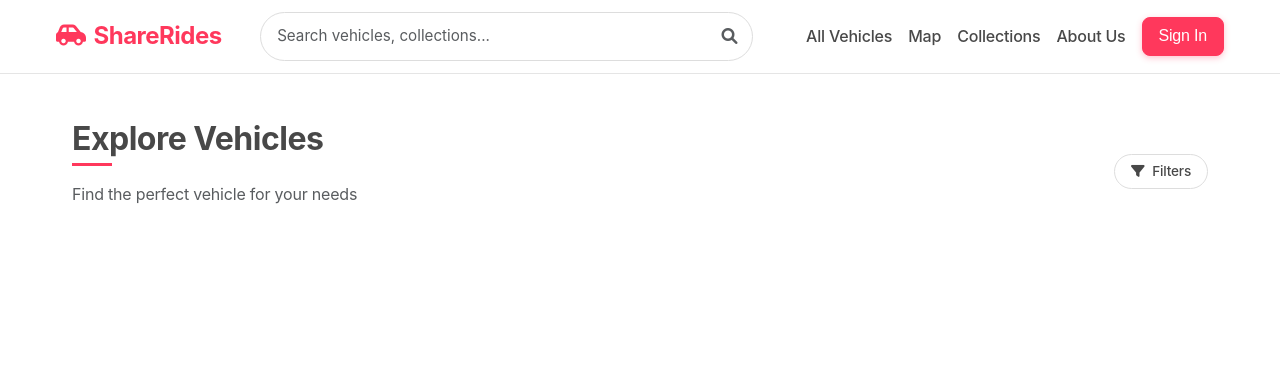
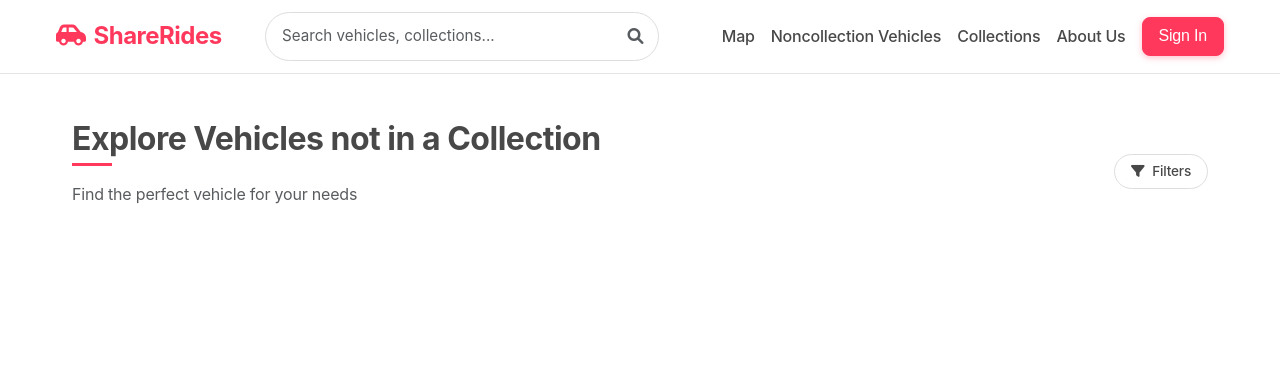
Before and after one commit to TamerTimraz/ShareRides, a Django app: page /all in a window 1280 px wide. Shown: the top 391 px of the page. Run offline with Django 5.2, Linux system fonts and the light colour scheme; data that the repository does not hold is empty; parts of the project's set-up code (start-up, migrations or seed data) failed here and were passed over; some libraries are stand-ins or nearby versions.

Commit message:
convert 'all vehicles' to 'noncollection vehicles'

```diff
--- a/vehicleLending/templates/vehicleLending/all_vehicles.html
+++ b/vehicleLending/templates/vehicleLending/all_vehicles.html
@@ -68,7 +68,7 @@
 <div class="container mt-4 mb-5">
     <div class="d-flex flex-column flex-md-row justify-content-between align-items-md-center" data-aos="fade-up">
         <div>
-            <h2 class="section-title fw-bold">Explore Vehicles</h2>
+            <h2 class="section-title fw-bold">Explore Vehicles not in a Collection</h2>
             <p class="text-muted mt-3">Find the perfect vehicle for your needs</p>
         </div>
         <div class="d-flex gap-2 mt-4 mt-md-0">
--- a/vehicleLending/templates/vehicleLending/base.html
+++ b/vehicleLending/templates/vehicleLending/base.html
@@ -41,7 +41,7 @@
             <span class="navbar-toggler-icon"></span>
         </button>
         <div class="collapse navbar-collapse" id="navbarNav">
-            <div class="mx-auto d-flex position-relative search-wrapper" style="width: 50%;">
+            <div class="mx-auto d-flex position-relative search-wrapper" style="width: 40%;">
                 <form id="searchForm" onsubmit="return false;" class="w-100">
                     <div class="position-relative">
                         <input type="text" id="searchInput" name="q" class="form-control rounded-pill ps-3 pe-5" placeholder="Search vehicles, collections..." autocomplete="off">
@@ -54,10 +54,10 @@
             </div>
             <ul class="navbar-nav ms-auto align-items-center">
                 <li class="nav-item">
-                    <a class="nav-link" href="{% url 'vehicleLending:all' %}">All Vehicles</a>
+                    <a class="nav-link" href="{% url 'vehicleLending:map' %}">Map</a>
                 </li>
                 <li class="nav-item">
-                    <a class="nav-link" href="{% url 'vehicleLending:map' %}">Map</a>
+                    <a class="nav-link" href="{% url 'vehicleLending:all' %}">Noncollection Vehicles</a>
                 </li>
                 <li class="nav-item">
                     <a class="nav-link" href="{% url 'vehicleLending:home' %}">Collections</a>
--- a/vehicleLending/views.py
+++ b/vehicleLending/views.py
@@ -274,7 +274,12 @@ def search_results(request):
 
 
 def all_vehicles(request):
-    vehicles = Vehicle.objects.all()
+    vehicles = set(Vehicle.objects.all())
+
+    for collection in Collection.objects.all():
+        for collection_vehicle in collection.vehicles.all():
+            if collection_vehicle in vehicles:
+                vehicles.remove(collection_vehicle)
 
     # Apply filters if they exist in the request
     vehicle_type = request.GET.get('vehicle_type')
```
